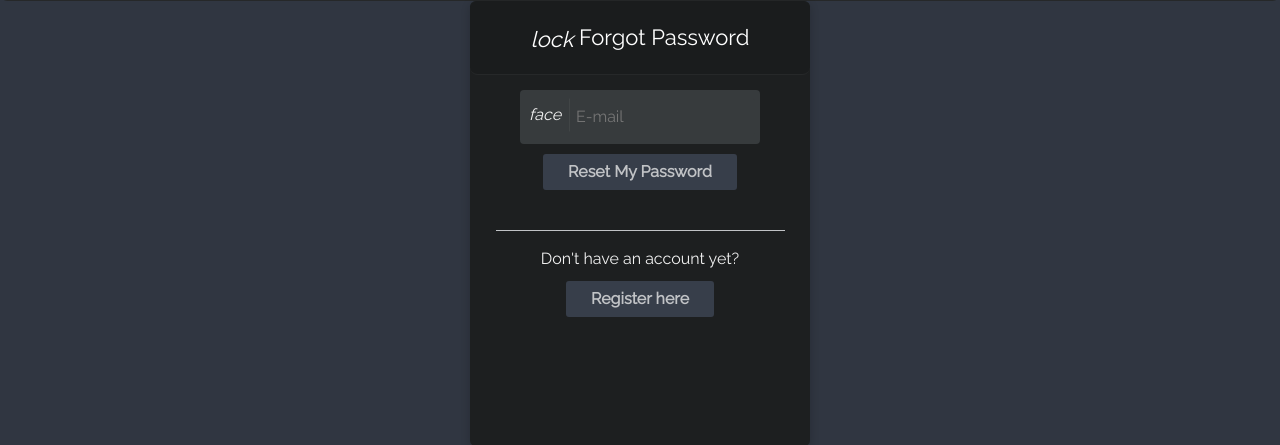
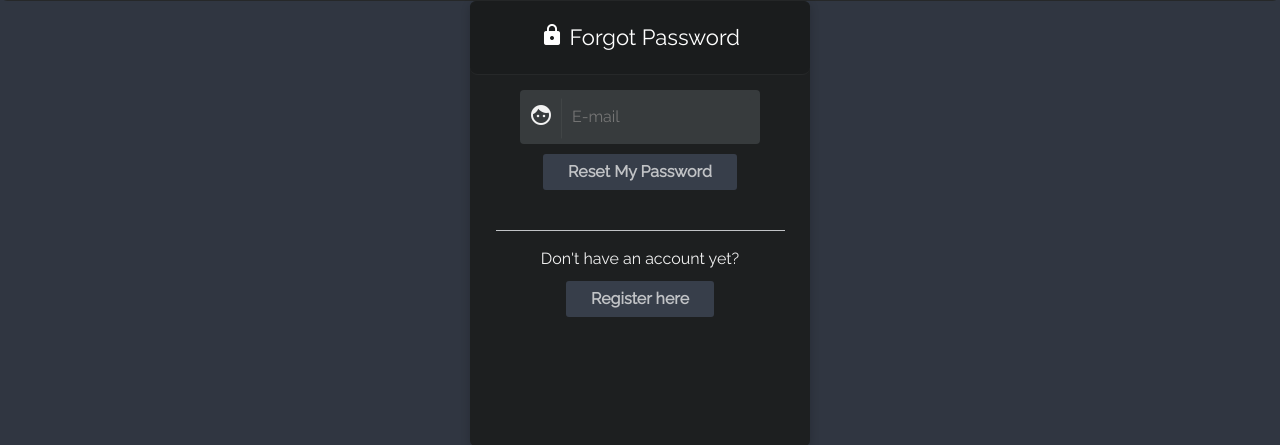
Before and after one commit to ZivSimchoni/CS-Django, a Django app: page /forgotpassword/ in a window 1280 px wide. Shown: the part 206-651 px from the top of the page. Run offline with Django 4.2, Linux system fonts and the light colour scheme; some libraries are stand-ins or nearby versions.

Commit message:
Update forgotpassword.html

```diff
--- a/CSDjango/Templates/forgotpassword.html
+++ b/CSDjango/Templates/forgotpassword.html
@@ -8,9 +8,7 @@
     <meta name="description" content="Login - Register Template">
     <meta name="author" content="Raz, Ziv, Itay, Kfir, Aviv">
     <meta name="viewport" content="width=device-width, initial-scale=1.0">
-    <link rel="preconnect" href="https://fonts.googleapis.com">
-    <link rel="preconnect" href="https://fonts.gstatic.com" crossorigin>
-    <link href="https://fonts.googleapis.com/css2?family=Montserrat&family=Ubuntu:ital,wght@1,300&display=swap" rel="stylesheet">
+<link href="https://fonts.googleapis.com/icon?family=Material+Icons" rel="stylesheet">
     <link rel="stylesheet" href="{% static 'styles/forgotpassword.css' %}">
     <style>
         body {
```
